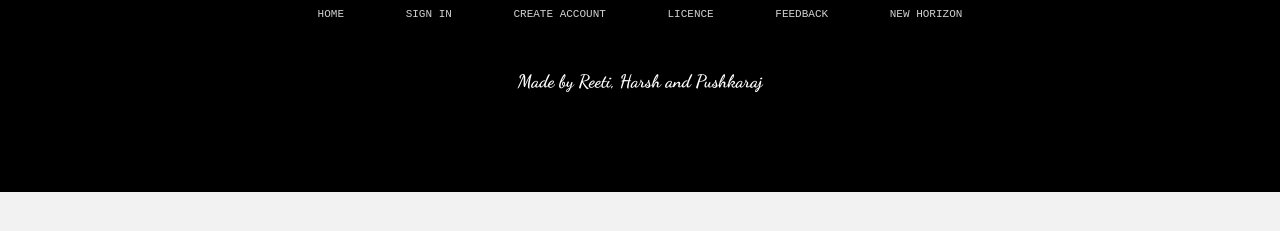
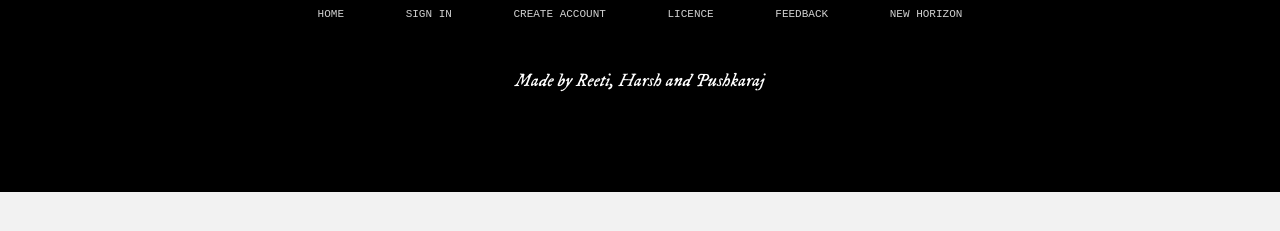
Before and after one commit to reeticodes/CodeConnect, a React (Create React App) app in the folder client/: page /login in a window 1280 px wide. Shown: the part 243-474 px from the top of the page. Built offline with nearby package versions, Linux system fonts and the light colour scheme; no server answers; the HTML template or start-up script is replaced by a standard one.

Commit message:
fix: update link with target

```diff
--- a/client/src/components/layout/Footer/Footer.css
+++ b/client/src/components/layout/Footer/Footer.css
@@ -1,4 +1,5 @@
-@import url("https://fonts.googleapis.com/css2?family=Dancing+Script:wght@700&display=swap");
+/* @import url("https://fonts.googleapis.com/css2?family=Dancing+Script:wght@700&display=swap"); */
+@import url('https://fonts.googleapis.com/css2?family=IM+Fell+DW+Pica:ital@1&display=swap');
 
 #footer {
 	background: #000000;
@@ -56,7 +57,8 @@
 }
 
 .made__by {
-	font-family: "Dancing Script", cursive;
+  /* font-family: "Dancing Script", cursive; */
+  font-family: 'IM Fell DW Pica', serif;
 	font-size: 18px;
 	color: #fff;
 	margin: 0 auto;
--- a/client/src/components/layout/Footer/Footer.js
+++ b/client/src/components/layout/Footer/Footer.js
@@ -14,15 +14,15 @@ function Footer() {
 				<a href="https://opensource.org/licenses/MIT" target="_blank">
 					LICENCE
 				</a>
-				<a href="#">FEEDBACK</a>
+				<a href="https://github.com/reeticodes/CodeConnect/issues" target='_blank'>FEEDBACK</a>
 				<a href="https://nhitm.ac.in/" target="_blank">
 					NEW HORIZON
 				</a>
 			</div>
 			<div className="made__by">
-				Made by <a href="https://github.com/reeticodes">Reeti</a>,{" "}
-				<a href="https://github.com/harshcut/">Harsh</a> and{" "}
-				<a href="https://github.com/PushkarajKulkarni">Pushkaraj</a>
+				Made by <a href="https://github.com/reeticodes" target="_blank" rel="noopener noreferrer">Reeti</a>{", "}
+				<a href="https://github.com/harshcut/" target="_blank" rel="noopener noreferrer">Harsh</a> and{" "}
+				<a href="https://github.com/PushkarajKulkarni" target="_blank" rel="noopener noreferrer">Pushkaraj</a>
 			</div>
 		</div>
 	);
--- a/client/src/components/layout/Spinner.js
+++ b/client/src/components/layout/Spinner.js
@@ -1,5 +1,4 @@
 import React,{Fragment} from 'react';
-// import spinner from './Spinner-1s-200px.gif'
 import './Spinner.css';
 
 export default () => (
```
